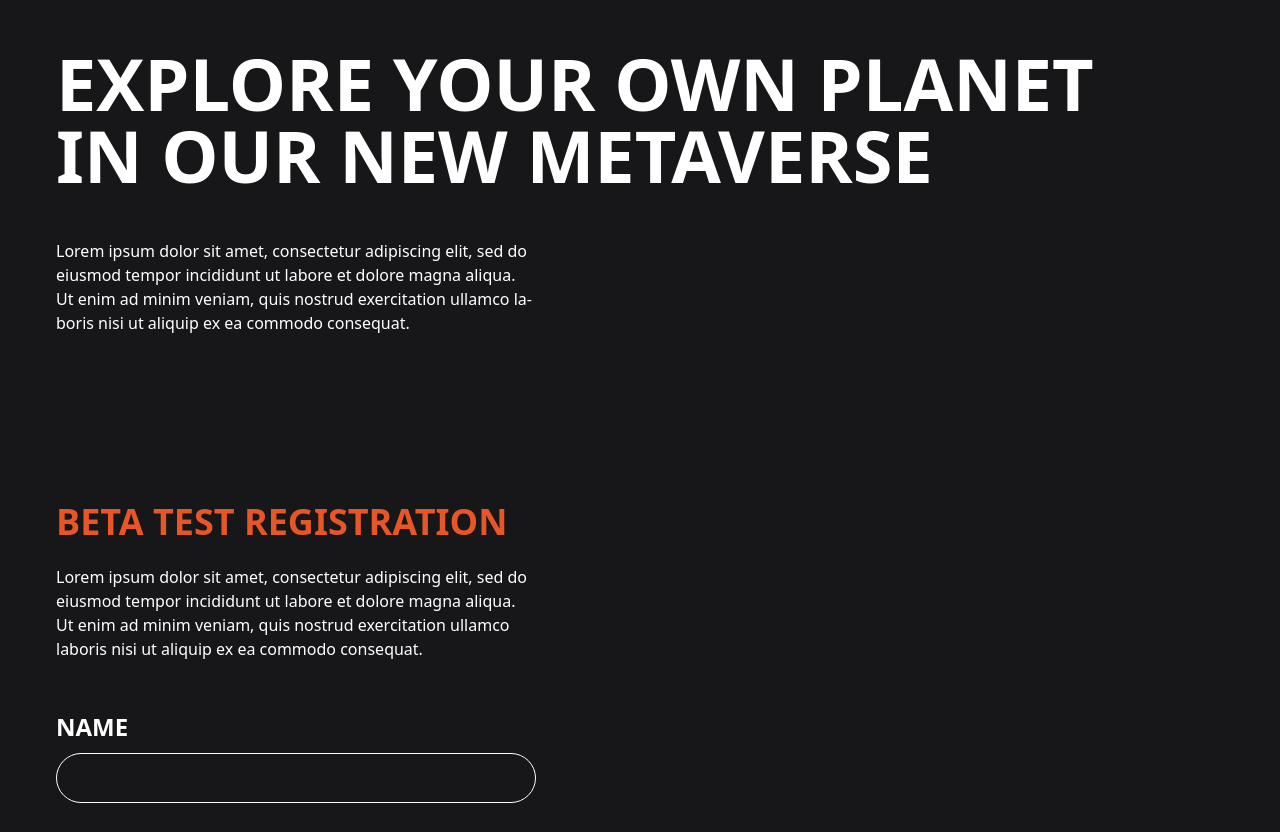
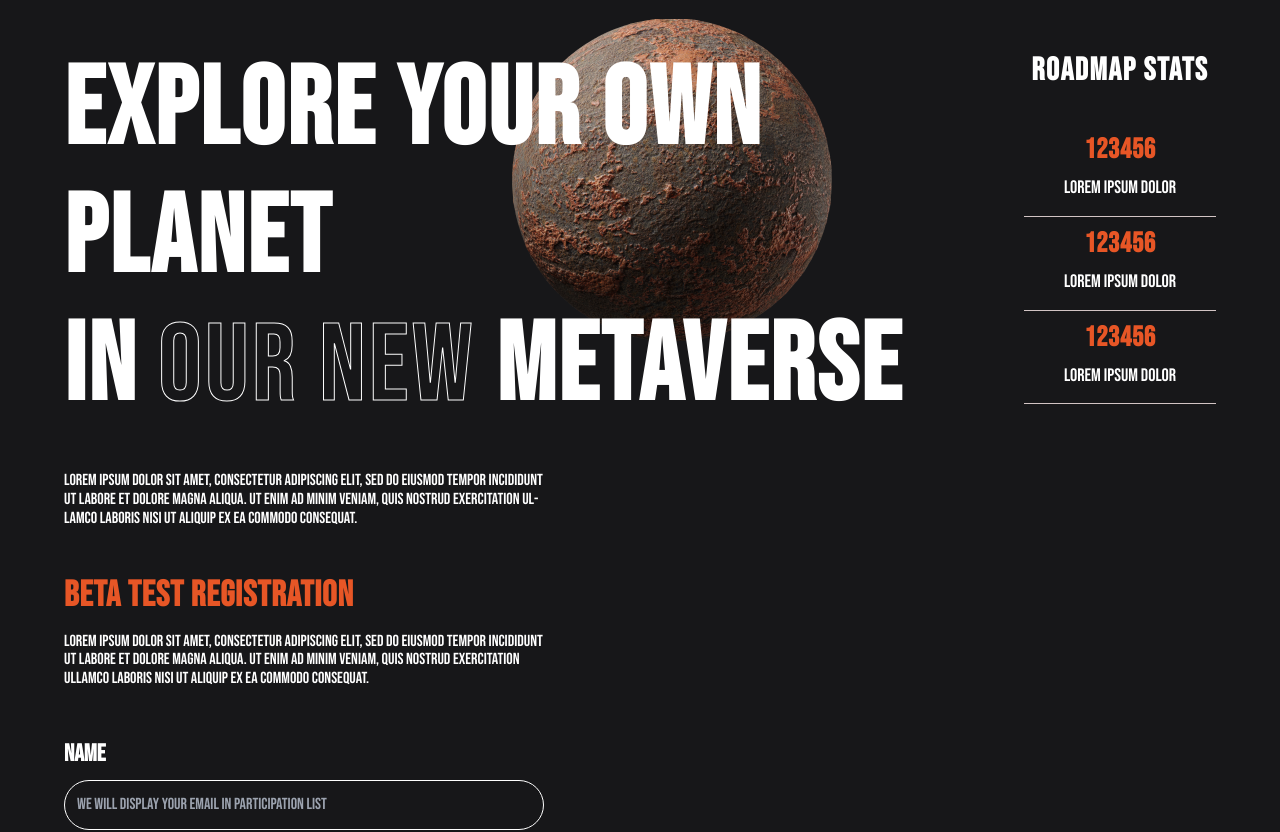
Before and after one commit to nikita-nn/test-task-unicorn, a React (Vite) app: page / in a window 1280 px wide. Shown: the part 200-1032 px from the top of the page. Built offline with nearby package versions, Linux system fonts and the light colour scheme.

Commit message:
feat: main page and beta test section bones

```diff
--- a/package.json
+++ b/package.json
@@ -12,7 +12,8 @@
   },
   "dependencies": {
     "react": "^18.3.1",
-    "react-dom": "^18.3.1"
+    "react-dom": "^18.3.1",
+    "wagmi": "^2.12.14"
   },
   "devDependencies": {
     "@eslint/js": "^9.11.1",
@@ -27,6 +28,7 @@
     "postcss": "^8.4.47",
     "prettier": "^3.3.3",
     "tailwindcss": "^3.4.13",
+    "tailwindcss-textshadow": "^2.1.3",
     "typescript": "^5.6.2",
     "typescript-eslint": "^8.7.0",
     "vite": "^5.4.8"
--- a/src/App.tsx
+++ b/src/App.tsx
@@ -1,4 +1,5 @@
 import React from "react";
+import { mockStats } from "./data/stats.ts";
 
 const App = () => {
   const submit = (e: React.FormEvent) => {
@@ -12,16 +13,40 @@ const App = () => {
       </header>
 
       <section className="main-section">
-        <div className="main-heading">
-          <h1>Explore Your own planet</h1>
-          <h1>In our New metaverse</h1>
+        <div className={"flex flex-col gap-10"}>
+          <h1 className={"main-heading"}>
+            <span>Explore Your own planet</span>
+            <br />
+            <span>In</span>
+            <span className={"text-transparent text-stroke"}> our New </span>
+            <span>metaverse</span>
+          </h1>
+          <img
+            src={"/planet.png"}
+            className={"planet-picture"}
+            alt={"planet"}
+          />
+          <p className="main-description">
+            Lorem ipsum dolor sit amet, consectetur adipiscing elit, sed do
+            eiusmod tempor incididunt ut labore et dolore magna aliqua. Ut enim
+            ad minim veniam, quis nostrud exercitation ullamco laboris nisi ut
+            aliquip ex ea commodo consequat.
+          </p>
         </div>
-        <p className="main-description">
-          Lorem ipsum dolor sit amet, consectetur adipiscing elit, sed do
-          eiusmod tempor incididunt ut labore et dolore magna aliqua. Ut enim ad
-          minim veniam, quis nostrud exercitation ullamco laboris nisi ut
-          aliquip ex ea commodo consequat.
-        </p>
+        <div className={"flex flex-col gap-7 text-center"}>
+          <h1 className={"main-subheading"}>roadmap stats</h1>
+          <div className={"main-stats-container"}>
+            {mockStats.map((stat, index) => (
+              <>
+                <div className={`main-stats-elem`} key={index}>
+                  <h1 className={"main-stats-heading"}>{stat.data}</h1>
+                  <p className={"main-stats-description"}>{stat.name}</p>
+                </div>
+                <div className={"w-[12rem] h-[1px] bg-[#D2C4C4]"} />
+              </>
+            ))}
+          </div>
+        </div>
       </section>
 
       <section className="beta-test-section">
@@ -35,17 +60,29 @@ const App = () => {
         <form className={"beta-test-form"} onSubmit={(e) => submit(e)}>
           <div className="flex flex-col gap-2">
             <label className={"beta-test-form-label"}>NAME</label>
-            <input className={"beta-test-form-input"} id={"name"} />
+            <input
+              className={"beta-test-form-input"}
+              id={"name"}
+              placeholder={"We will display your email in participation list "}
+            />
           </div>
           <div className="flex flex-col gap-2">
             <label className={"beta-test-form-label"}>EMAIL</label>
-            <input className={"beta-test-form-input"} id={"email"} />
+            <input
+              className={"beta-test-form-input"}
+              id={"email"}
+              placeholder={"We will display your name in participation list "}
+            />
           </div>
           <button className={"connect-button"} type={"submit"}>
             Connect metamask
           </button>
         </form>
-        <p className={"beta-test-description text-[14px] font-[700] uppercase"}>
+        <p
+          className={
+            "beta-test-description text-[14px] font-[700] uppercase tracking-wider"
+          }
+        >
           You need to connect wallet before registration
         </p>
       </section>
--- /dev/null
+++ b/src/data/stats.ts
@@ -0,0 +1,19 @@
+interface IMockStats {
+  name: string;
+  data: number;
+}
+
+export const mockStats: IMockStats[] = [
+  {
+    name: "Lorem ipsum dolor",
+    data: 123456,
+  },
+  {
+    name: "Lorem ipsum dolor",
+    data: 123456,
+  },
+  {
+    name: "Lorem ipsum dolor",
+    data: 123456,
+  },
+];
--- a/src/main.tsx
+++ b/src/main.tsx
@@ -2,9 +2,12 @@ import { StrictMode } from "react";
 import { createRoot } from "react-dom/client";
 import App from "./App.tsx";
 import "./styles/globals.css";
+import { UserProvider } from "./providers/UserProvider.tsx";
 
 createRoot(document.getElementById("root")!).render(
   <StrictMode>
-    <App />
+    <UserProvider>
+      <App />
+    </UserProvider>
   </StrictMode>,
 );
--- /dev/null
+++ b/src/providers/UserProvider.tsx
@@ -0,0 +1,55 @@
+import React, { useContext, useEffect, useState } from "react";
+
+const UserContext = React.createContext<UserProviderValues | null>(null);
+
+interface User {
+  address: string;
+  name: string;
+  email: string;
+}
+
+interface UserProviderValues {
+  user: User | null;
+  reload: () => void;
+  changeData: (name: string) => void;
+}
+
+export const UserProvider = ({ children }: React.PropsWithChildren) => {
+  const [user, setUser] = useState<User | null>(null);
+  const [trigger, setTrigger] = useState(false);
+
+  useEffect(() => {
+    setTrigger(true);
+  }, [trigger]);
+
+  const reload = () => {
+    setTrigger(!trigger);
+  };
+
+  const changeData = (name: string) => {
+    setTimeout(() => {
+      setUser((previousUser) => {
+        if (previousUser) {
+          return { ...previousUser, name: name };
+        }
+        return previousUser;
+      });
+    }, 1000);
+  };
+
+  return (
+    <UserContext.Provider value={{ user, reload, changeData }}>
+      {children}
+    </UserContext.Provider>
+  );
+};
+
+export const useUser = () => {
+  const context = useContext(UserContext);
+
+  if (!context) {
+    throw new Error("useUser must be used within a UserProvider");
+  }
+
+  return context;
+};
--- a/src/styles/globals.css
+++ b/src/styles/globals.css
@@ -5,17 +5,29 @@
 @layer base {
   body,
   #root {
-    @apply bg-[#171719] w-full h-[100vh] text-white pl-7 pr-7;
+    @apply bg-[#171719] w-full h-[100vh] text-white pl-8 pr-8;
+    font-family: "Bebas Neue", sans-serif;
   }
 
   section {
     @apply pt-14 pb-14;
+  }
+  h1 {
+    @apply tracking-wide;
   }
 }
 
 @layer components {
   .header-main-page {
     @apply flex justify-between items-center pt-6 pb-6;
+  }
+
+  .font-cyrl {
+  }
+
+  .text-stroke {
+    -webkit-text-stroke: 1px white;
+    @apply font-[500];
   }
 
   .connect-button {
@@ -27,15 +39,39 @@
   }
 
   .main-section {
-    @apply flex flex-col justify-center h-[50vh] w-full gap-12 mt-24 mb-12;
+    @apply flex justify-between h-[30rem] w-full gap-12 mt-24 mb-12 relative;
   }
 
   .main-heading {
-    @apply text-7xl font-[700] uppercase;
+    @apply text-[110px] font-[700] uppercase leading-[8rem] tracking-wide z-20;
   }
 
   .main-description {
-    @apply max-w-[30rem] hyphens-auto font-[400] text-[1rem];
+    @apply max-w-[30rem] hyphens-auto font-[400] text-[1rem] leading-[1.2rem];
+  }
+
+  .main-subheading {
+    @apply text-[32px] uppercase font-[700] tracking-wider;
+  }
+
+  .main-stats-heading {
+    @apply text-[1.75rem] font-[700] text-[#E75626];
+  }
+
+  .main-stats-container {
+    @apply flex flex-col items-center justify-center text-center;
+  }
+
+  .main-stats-description {
+    @apply font-[400] text-[1.13rem];
+  }
+
+  .main-stats-elem {
+    @apply p-2 border-b-[#D2C4C4] leading-[38.4px];
+  }
+
+  .planet-picture {
+    @apply absolute right-96 z-10 top-7;
   }
 
   .beta-test-section {
@@ -43,11 +79,11 @@
   }
 
   .beta-test-heading {
-    @apply text-[2.25rem] text-[#E75626] uppercase font-[700];
+    @apply text-[2.25rem] text-[#E75626] uppercase font-[700] leading-[2.63rem];
   }
 
   .beta-test-description {
-    @apply text-[1rem] font-[400];
+    @apply text-[1rem] font-[400] leading-[1.15rem];
   }
 
   .beta-test-form {
```
Also changed, not shown: public/planet.png (added), 1 other file (tests, documents, lock files or other folders).
